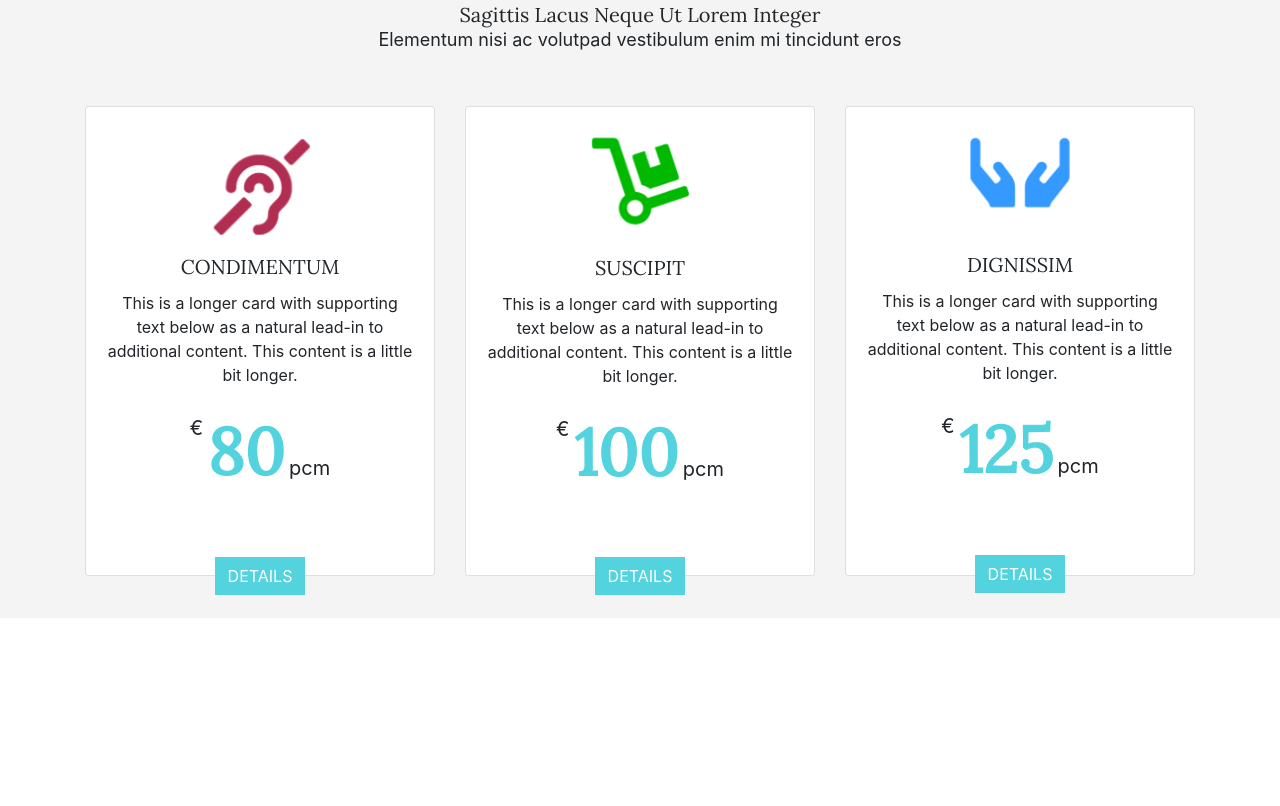
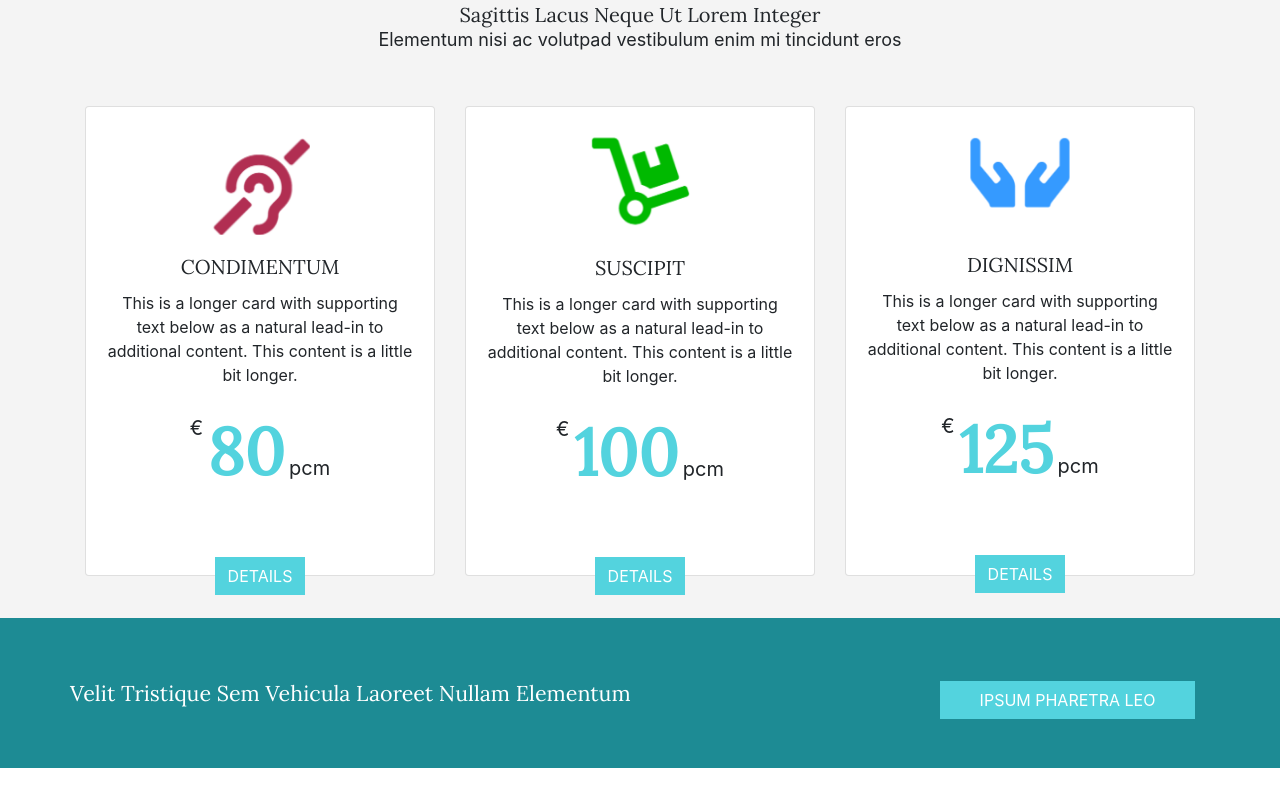
Before and after one commit to palaogluserdest/trealop, a plain HTML site: page index.html in a window 1280 px wide. Shown: the part 710-1516 px from the top of the page. Before the commit the page ends 1428 px from the top, so only its background shows below. Drawn offline with nearby package versions, Linux system fonts and the light colour scheme; a web font is replaced by a local one.

Commit message:
ads eklendi

```diff
--- a/index.html
+++ b/index.html
@@ -116,7 +116,8 @@
                             <img src="img/ear.png" class="card-img-top" alt="ear.png">
                             <div class="card-body text-center">
                                 <h5 class="card-title">Condımentum</h5>
-                                <p class="card-text">This is a longer card with supporting text below as a natural lead-in to additional content. This content is a little bit longer.</p>
+                                <p class="card-text">This is a longer card with supporting text below as a natural
+                                    lead-in to additional content. This content is a little bit longer.</p>
                                 <p class="card-text">
                                     <span class="currency">€</span>
                                     <span class="value">80</span>
@@ -129,7 +130,8 @@
                             <img src="img/basket.png" class="card-img-top" alt="ear.png">
                             <div class="card-body text-center" style="margin-top: 10px;">
                                 <h5 class="card-title">Suscıpıt</h5>
-                                <p class="card-text">This is a longer card with supporting text below as a natural lead-in to additional content. This content is a little bit longer.</p>
+                                <p class="card-text">This is a longer card with supporting text below as a natural
+                                    lead-in to additional content. This content is a little bit longer.</p>
                                 <p class="card-text">
                                     <span class="currency">€</span>
                                     <span class="value">100</span>
@@ -137,11 +139,13 @@
                                 </p>
                                 <button type="button" class="btn btn-primary priceBtn">DETAILS</button>
                             </div>
-                        </div><div class="card">
+                        </div>
+                        <div class="card">
                             <img src="img/pray.png" class="card-img-top" alt="ear.png">
-                        <div class="card-body text-center" style="margin-top:25px;"    >
+                            <div class="card-body text-center" style="margin-top:25px;">
                                 <h5 class="card-title">Dıgnıssım</h5>
-                            <p class="card-text">This is a longer card with supporting text below as a natural lead-in to additional content. This content is a little bit longer.</p>
+                                <p class="card-text">This is a longer card with supporting text below as a natural
+                                    lead-in to additional content. This content is a little bit longer.</p>
                                 <p class="card-text">
                                     <span class="currency">€</span>
                                     <span class="value">125</span>
@@ -155,6 +159,18 @@
             </div>
         </div>
     </div>
+
+    <div id="ads">
+        <div class="container">
+            <div id="adstext" class="row">
+                <div class="col-9">
+                    <h4>Velit Tristique Sem Vehicula Laoreet Nullam Elementum</h4>
+                </div>
+                <div class="col-3">
+                    <button type="button" class="btn btn-primary btn-block adsBtn">IPSUM PHARETRA LEO</button>
+                </div>
+            </div>
+        </div>
     </div>
 
 </main>
--- a/style.css
+++ b/style.css
@@ -76,7 +76,6 @@
 
 #price{
     height: 690px;
-    margin-bottom: 100px;
     background-color: #f4f4f4;
 }
 
@@ -137,3 +136,31 @@
     background-color: #76d9e5;
     border: 1px solid #76d9e5;
 }
+
+#ads{
+    height: 150px;
+    background-color: #1D8B94;
+    margin-bottom: 120px;
+}
+
+#adstext{
+    padding-top: 63px;
+}
+
+#ads h4{
+    font-family: 'Lora', serif;
+    color: #fff;
+    font-size: 21.5px;
+}
+
+.adsBtn{
+    border-radius: 0;
+    background-color: #53D3DEFF;
+    border: 1px solid #53D3DEFF;
+}
+
+.adsBtn:hover{
+    border-radius: 0;
+    background-color: #76d9e5;
+    border: 1px solid #76d9e5;
+}
```
Lines whose indentation alone changed are shown as unchanged.
